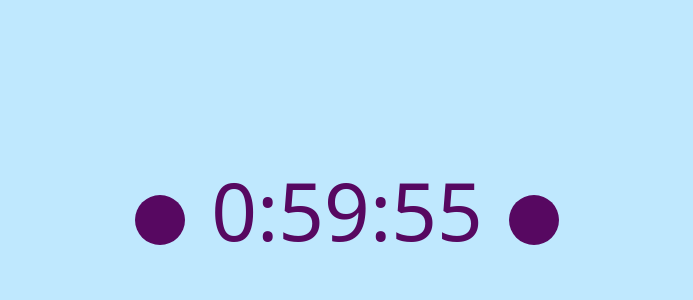
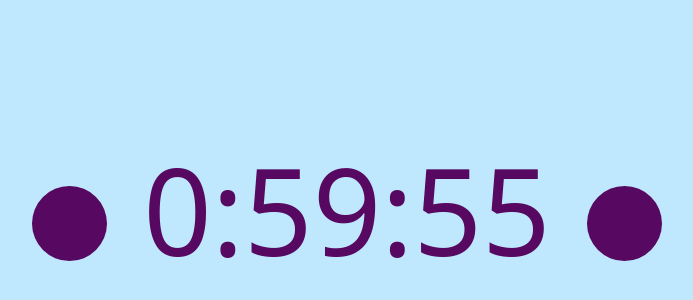
Before and after one commit to apeterlein/WebTimer, a plain HTML site: page index.html in a window 1280 px wide. Shown: the part 190-490 px from the top of the page, without its empty margins (293-986 px from the left). Drawn offline with nearby package versions, Linux system fonts and the light colour scheme.

Commit message:
Adjust size

```diff
--- a/style.css
+++ b/style.css
@@ -4,12 +4,12 @@ body {
 }
 .container {
 	height: 100vh;
+	font-size: 120px;
 }
 .btn {
 	background-color: #570861;
-	width: 50px;
-	height: 50px;
-	font-size: 2rem;
+	width: 75px;
+	height: 75px;
 }
 .done {
 	-webkit-animation: end 2s infinite alternate;
```
